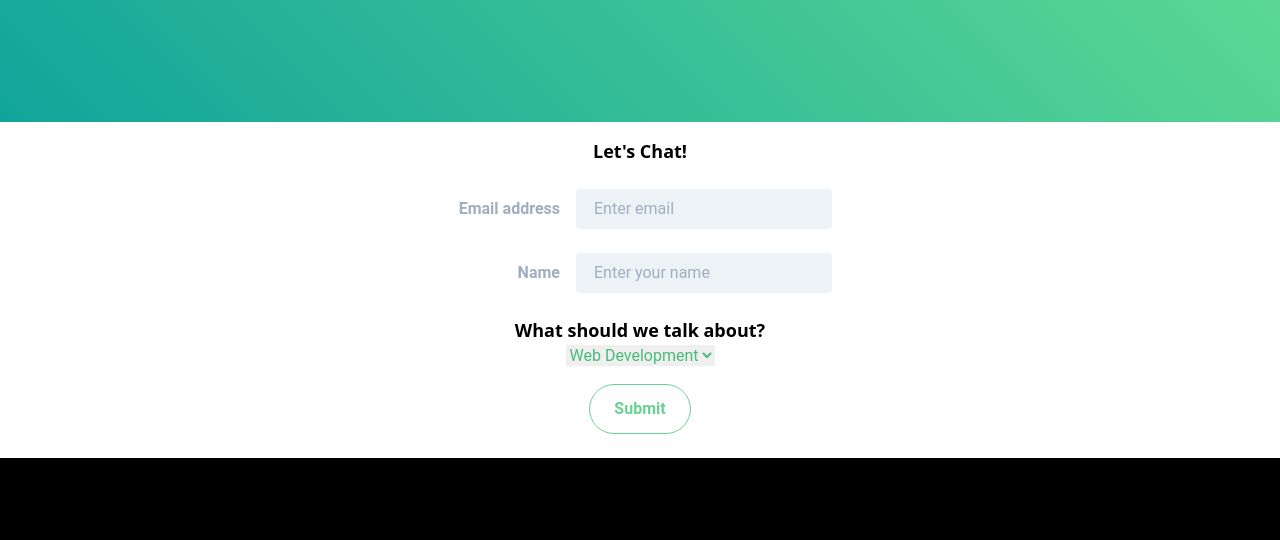
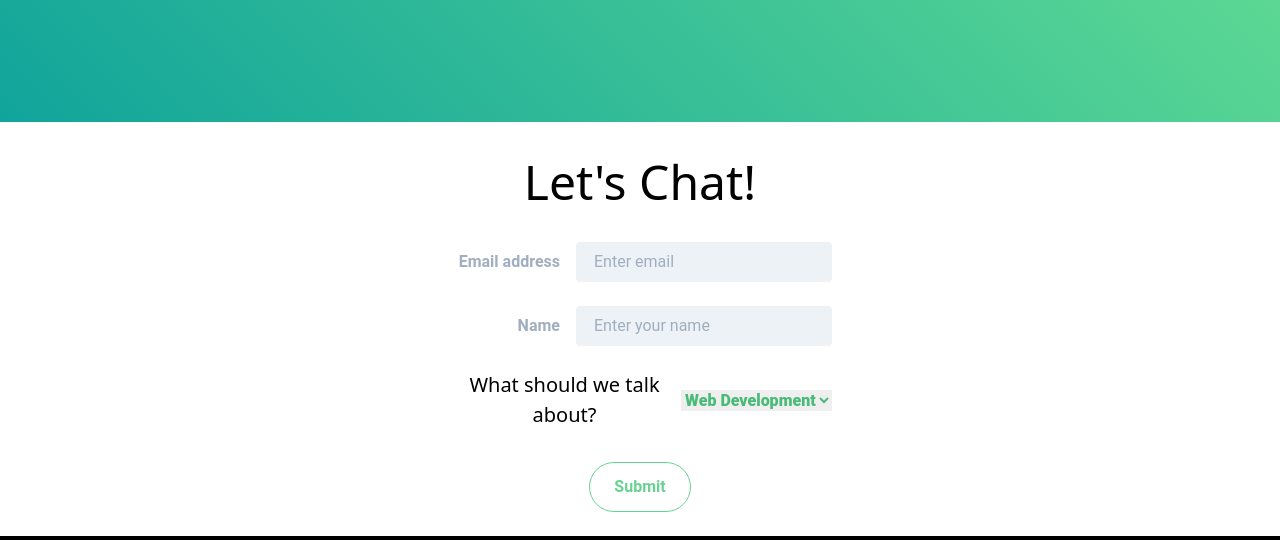
Before and after one commit to ijshd7/portfolio, a Gatsby site: page / in a window 1280 px wide. Shown: the part 3052-3592 px from the top of the page. Built offline with nearby package versions, Linux system fonts and the light colour scheme; Gatsby itself is replaced by a stand-in of ours.

Commit message:
adjusted the contact form more

```diff
--- a/src/components/contactForm.js
+++ b/src/components/contactForm.js
@@ -33,7 +33,7 @@ const ContactForm = () => {
     };
     return (
       <>
-        <h1 className="text-center font-sans text-lg font-bold mt-4 mb-6">Let's Chat!</h1>
+        <h1 className="text-center font-sans text-5xl font-thin mt-6 mb-6">Let's Chat!</h1>
         <div className="text-center m-auto flex justify-center align-middle w-3/5">
             <form
               className="w-full max-w-sm"
@@ -80,14 +80,14 @@ const ContactForm = () => {
                     />
                 </div>
               </div>
-              <div className="">
+              <div className="md:flex md:items-center mb-4">
                   <label
-                    className="font-sans text-lg font-bold"
+                    className="font-sans text-xl font-light md:w-2/3"
                     for="exampleFormControlSelect1"
                   >
                     What should we talk about?
                   </label>
-                  <select className="text-green-500" id="exampleFormControlSelect1" name="platform" required="required">
+                  <select className="text-green-500 font-extrabold outline-none" id="exampleFormControlSelect1" name="platform" required="required">
                     <option>Web Development</option>
                     <option>Suggestions</option>
                     <option>I like your site!</option>
```
